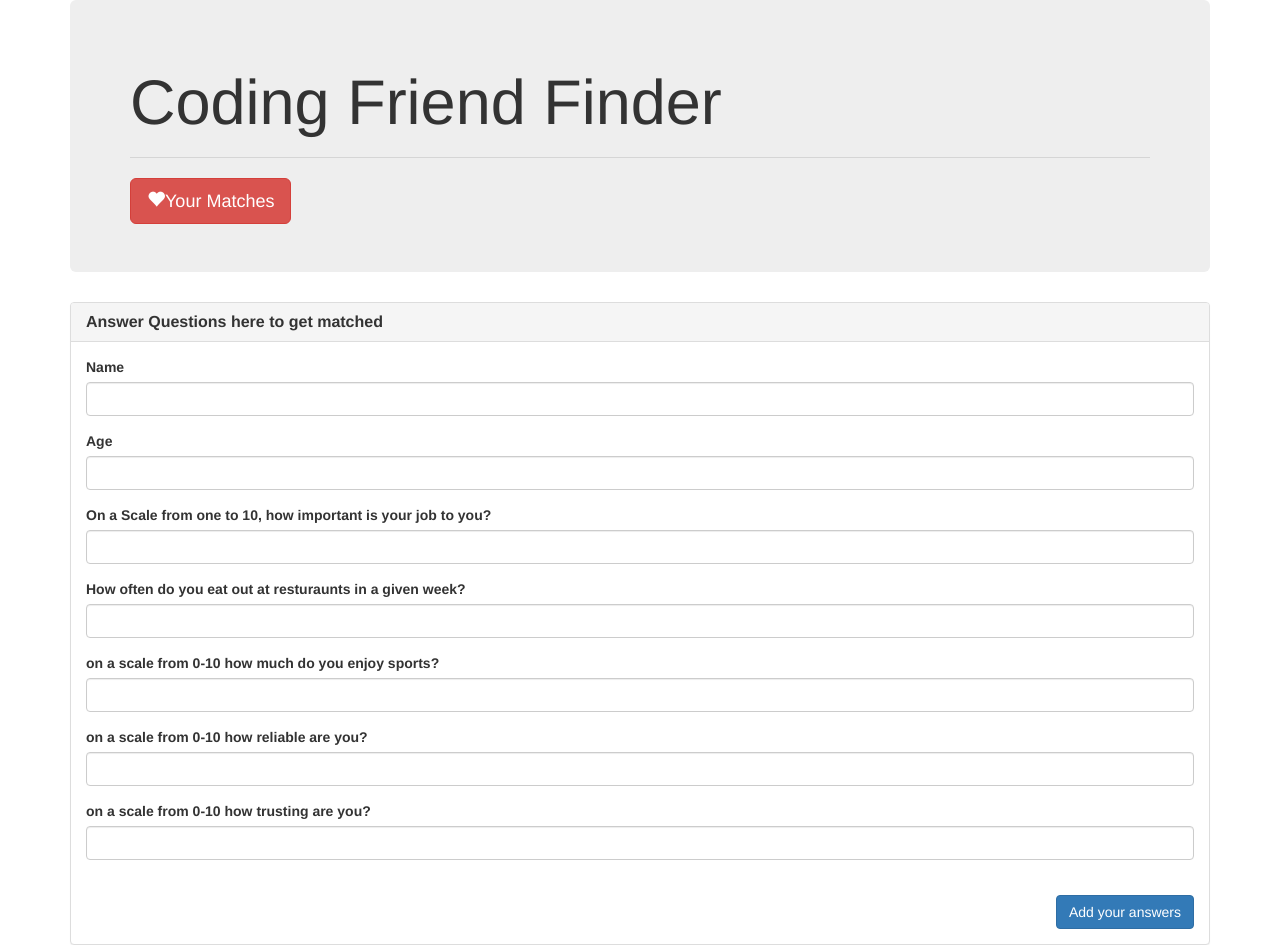
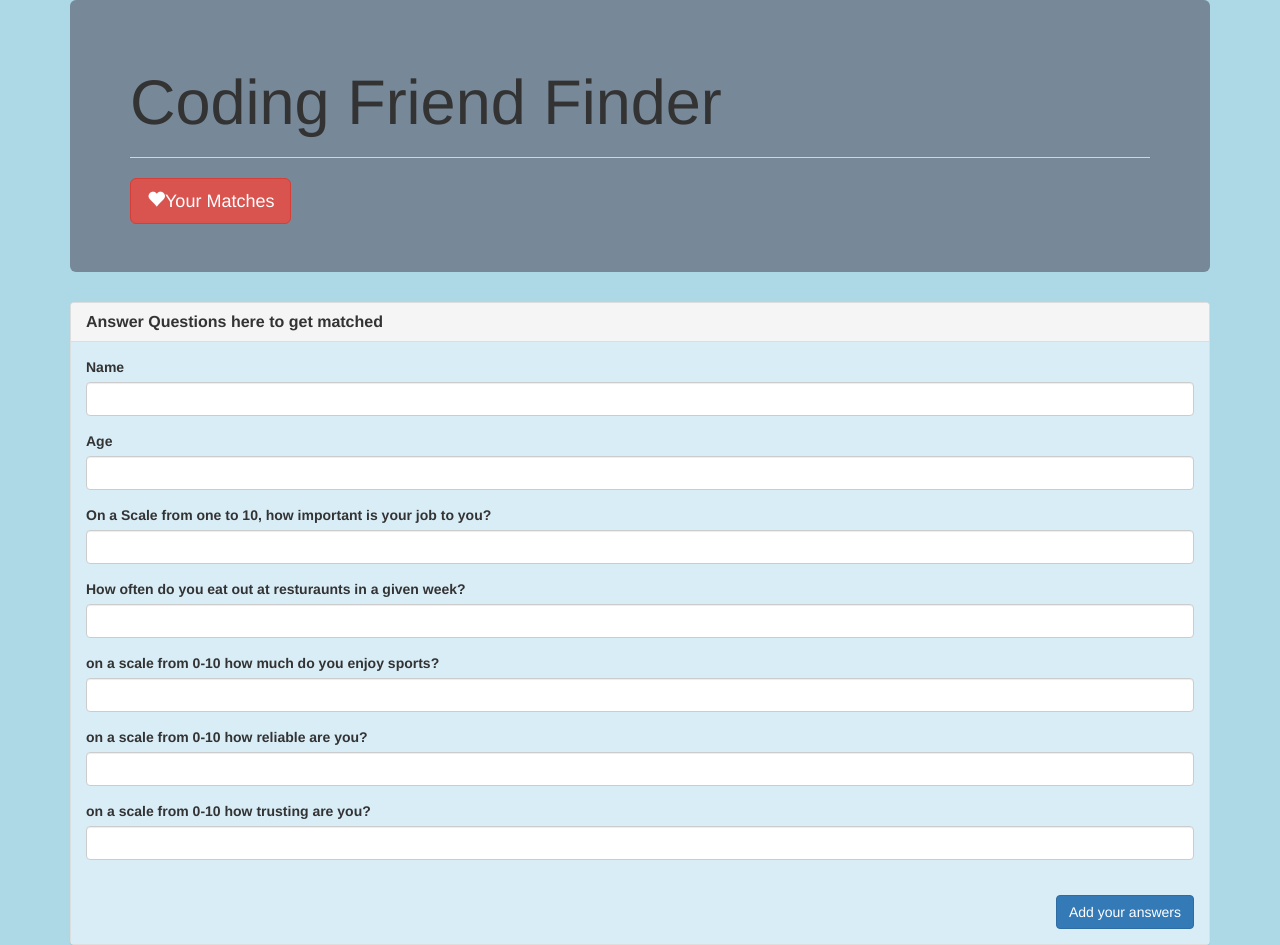
Before and after one commit to TimGaz92/FindFriends, a website: page index.html in a window 1280 px wide. Drawn offline with nearby package versions, Linux system fonts and the light colour scheme.

Commit message:
improved front end

```diff
--- a/index.html
+++ b/index.html
@@ -12,7 +12,7 @@
 <body>
 
   <div class="container">
-    <div class="jumbotron">
+    <div class="jumbotron" id="headBar">
       <h1>Coding Friend Finder</h1>
       <hr>
       <a><button type="button"  id = "match-btn" class="btn btn-danger btn-lg"><span class="glyphicon glyphicon-heart"></span>Your Matches</button></a>
@@ -155,4 +155,22 @@ $("#match-btn").on("click", function(){
 </script>
 
 </body>
+<style type="text/css">
+
+  body{
+    background-color: lightblue;
+  }
+  head{
+    background-color: lightblue;
+  }
+  .jumbotron{
+    background-color: lightslategrey;
+  }
+  .panel-body{
+    background-color: #d9edf7;
+  }
+
+
+</style>
+
 </html>
```
